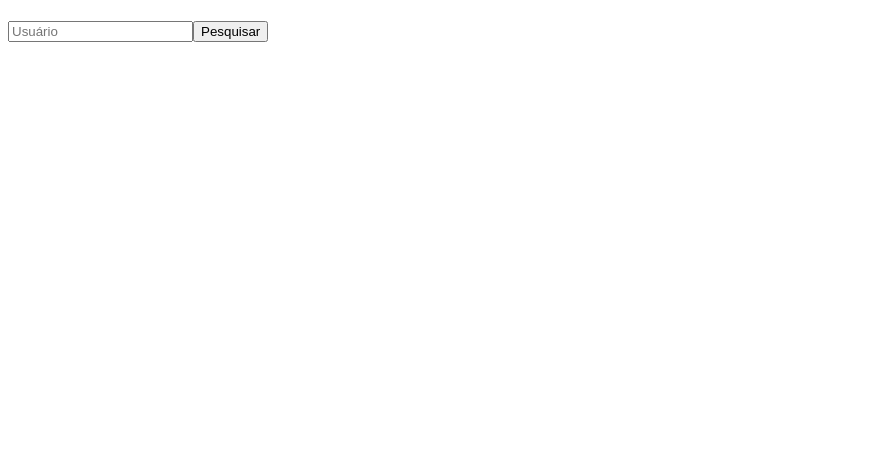
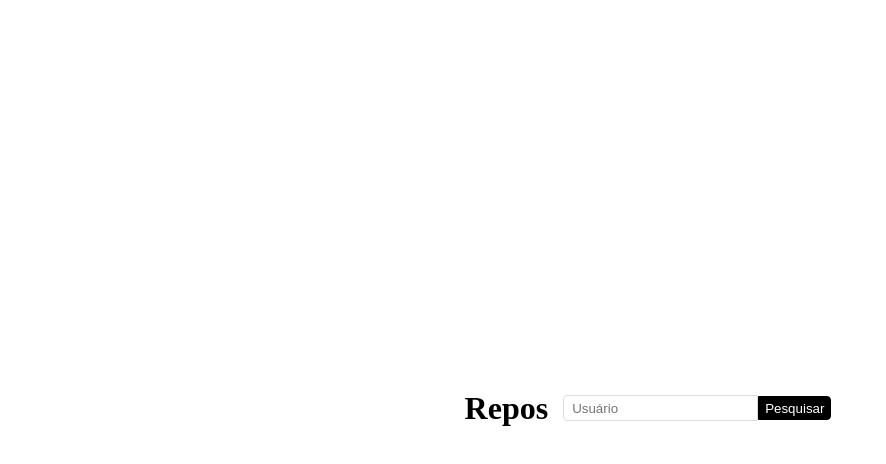
Before and after one commit to Sara-MF/repos, a React (Create React App) app: page / in a window 1280 px wide. Shown: the top 464 px of the page, without its empty margins (0-886 px from the left). Built offline with nearby package versions, Linux system fonts and the light colour scheme.

Commit message:
aplicando estilo, styled components

```diff
--- a/package.json
+++ b/package.json
@@ -11,6 +11,7 @@
     "react-dom": "^18.2.0",
     "react-router-dom": "^6.0.1",
     "react-scripts": "^5.0.1",
+    "styled-components": "^5.3.6",
     "web-vitals": "^2.1.4"
   },
   "scripts": {
--- a/src/App.js
+++ b/src/App.js
@@ -1,5 +1,7 @@
 import React from 'react';
 import AppRoutes from './appRoutes';
+
+//import './style.css';
 
 function App() {
 
--- a/src/pages/Home.js
+++ b/src/pages/Home.js
@@ -1,7 +1,8 @@
-import React, { Fragment, useState } from 'react';
+import React, { useState } from 'react';
 import axios from 'axios';
+import * as S from '../styles/home'; // S de style
 
-function Home(props) {
+function Home() {
 
   const [ user, setUser ] = useState('');
 
@@ -10,11 +11,11 @@ function Home(props) {
   }
 
   return (
-    <Fragment>
-      <h1>{ props.title }</h1>
-      <input className="userInput" placeholder="Usuário" value={user} onChange={e => setUser(e.target.value)} />
-      <button onClick={handleSearch}>Pesquisar</button>
-    </Fragment>
+    <S.Container>
+      <S.Title>Repos</S.Title>
+      <S.Input className="userInput" placeholder="Usuário" value={user} onChange={e => setUser(e.target.value)} />
+      <S.Button onClick={handleSearch}>Pesquisar</S.Button>
+    </S.Container>
   )
 }
 
--- a/src/pages/Repositories.js
+++ b/src/pages/Repositories.js
@@ -1,10 +1,21 @@
 // listagem de repositorios
 import React from 'react';
+import * as S from '../styles/repositories'; // S de style
 
 function Repositories() {
 
     return (
-        <h1>Repositories</h1>
+        <S.Container>
+            <S.Title>Repositórios</S.Title>
+            <S.List>
+                <S.ListItem>Repositório: Nome</S.ListItem>
+                <S.ListItem>Repositório: Nome</S.ListItem>
+                <S.ListItem>Repositório: Nome</S.ListItem>
+                <S.ListItem>Repositório: Nome</S.ListItem>
+                <S.ListItem>Repositório: Nome</S.ListItem>
+                <S.ListItem>Repositório: Nome</S.ListItem>
+            </S.List>
+        </S.Container>
     )
 
 }
--- /dev/null
+++ b/src/style.css
@@ -0,0 +1,4 @@
+html, body {
+    width: 100vw;
+    height: 100vh;
+}
--- /dev/null
+++ b/src/styles/home.js
@@ -0,0 +1,46 @@
+import styled from 'styled-components';
+
+export const Container = styled.div`
+
+    width: 100vw;
+    height: 100vh;
+    display: flex;
+    align-items: center;
+    justify-content: center;
+
+`
+export const Title = styled.h1`
+
+    margin-right: 15px;
+
+`
+
+export const Input = styled.input`
+
+    border: 1px solid #ddd;
+    height: 1.5rem;
+    padding: 0 .5rem;
+    border-radius: .25rem 0 0 .25rem;
+
+    &:focus,
+    &:active {
+        outline: none;
+        box-shadow: none;
+    }
+`
+
+export const Button = styled.button`
+
+    height: 1.5rem;
+    border: 1px solid #000;
+    background: #000;
+    color: #fff;
+    border-radius: 0 .25rem .25rem 0;
+
+    &:focus,
+    &:active {
+        outline: none;
+        box-shadow: none;
+    }
+
+`
--- /dev/null
+++ b/src/styles/repositories.js
@@ -0,0 +1,37 @@
+import styled from 'styled-components';
+
+// fragment = div
+export const Container = styled.div`
+
+    width: 100%;
+    max-width: 991px;
+    margin: 0 auto;
+
+`
+
+export const Title = styled.h1`
+
+    text-align: center;
+    font-size: 2rem;
+    font-family: sans-serif;
+    color: #333;
+
+`
+
+export const List = styled.ul`
+
+    list-style: none;
+    padding: 0;
+    margin: 0;
+    font-family: sans-serif;
+
+`
+
+export const ListItem = styled.li`
+
+    margin: .5rem 0;
+    background: #000;
+    color: #fff;
+    padding: .5rem;
+
+`
```
Also changed, not shown: 1 other file (tests, documents, lock files or other folders).
